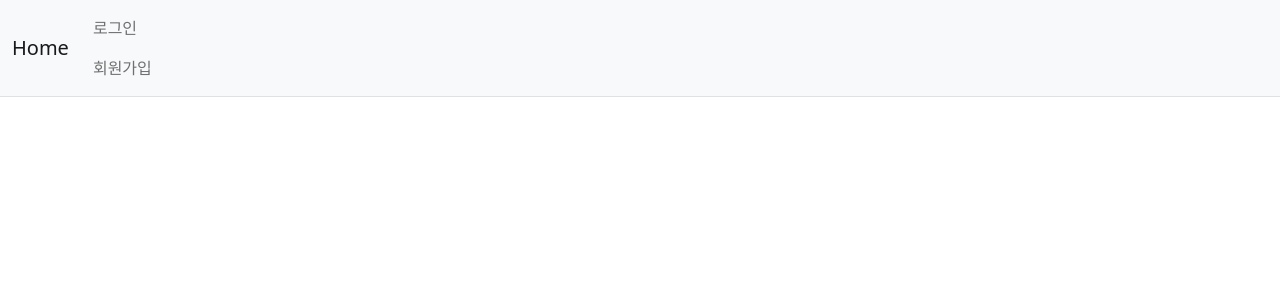
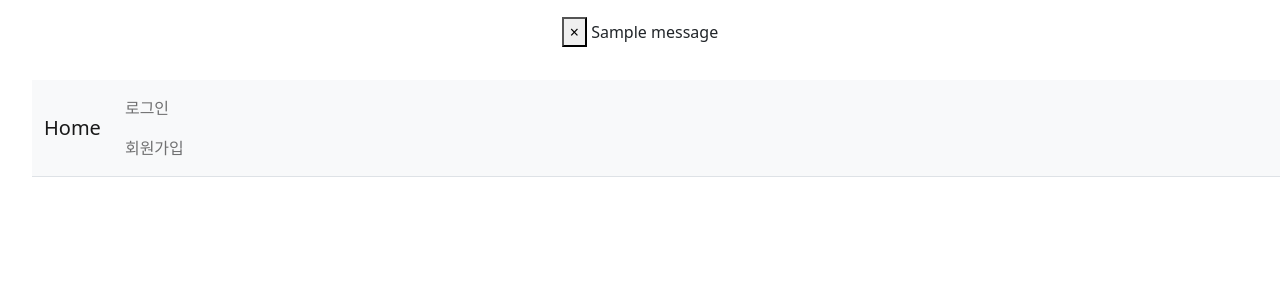
Before and after one commit to sun007021/2022_sjctf_web, a Django app: page / in a window 1280 px wide. Shown: the top 300 px of the page. Run offline with Django 4.2, Linux system fonts and the light colour scheme; tables that the repository leaves empty hold one stand-in row (values such as "Sample post"); one stand-in notice (Sample message) is shown; some libraries are stand-ins or nearby versions.

Commit message:
add error message

```diff
--- a/ctf_csrf문제/settings.py
+++ b/ctf_csrf문제/settings.py
@@ -11,6 +11,7 @@ https://docs.djangoproject.com/en/4.0/ref/settings/
 """
 
 from pathlib import Path
+from django.contrib import messages
 
 # Build paths inside the project like this: BASE_DIR / 'subdir'.
 BASE_DIR = Path(__file__).resolve().parent.parent
@@ -71,6 +72,9 @@ TEMPLATES = [
     },
 ]
 
+MESSAGE_TAGS = {
+    messages.WARNING: 'alert-warning',
+}
 WSGI_APPLICATION = 'ctf_csrf문제.wsgi.application'
 
 AUTH_USER_MODEL = 'users.User'
--- a/templates/base.html
+++ b/templates/base.html
@@ -1,5 +1,17 @@
 {% load static %}
 {% load board_extras %}
+{% if messages %}
+<ul class="messages">
+    {% for message in messages %}
+    <div class="alert {{ message.tags }} alert-auto-dismissible alert-dismissible notification-container text-center" role="alert">
+        <button type="button" class="close" data-dismiss="alert" aria-label="Close">
+            <span aria-hidden="true">&times;</span>
+        </button>
+        {{ message }}
+    </div>
+{% endfor %}
+{% endif %}
+
 <!doctype html>
 <html lang="ko">
 <head>
```
Also changed, not shown: users/decorators.py (+6 -2 lines), db.sqlite3.
